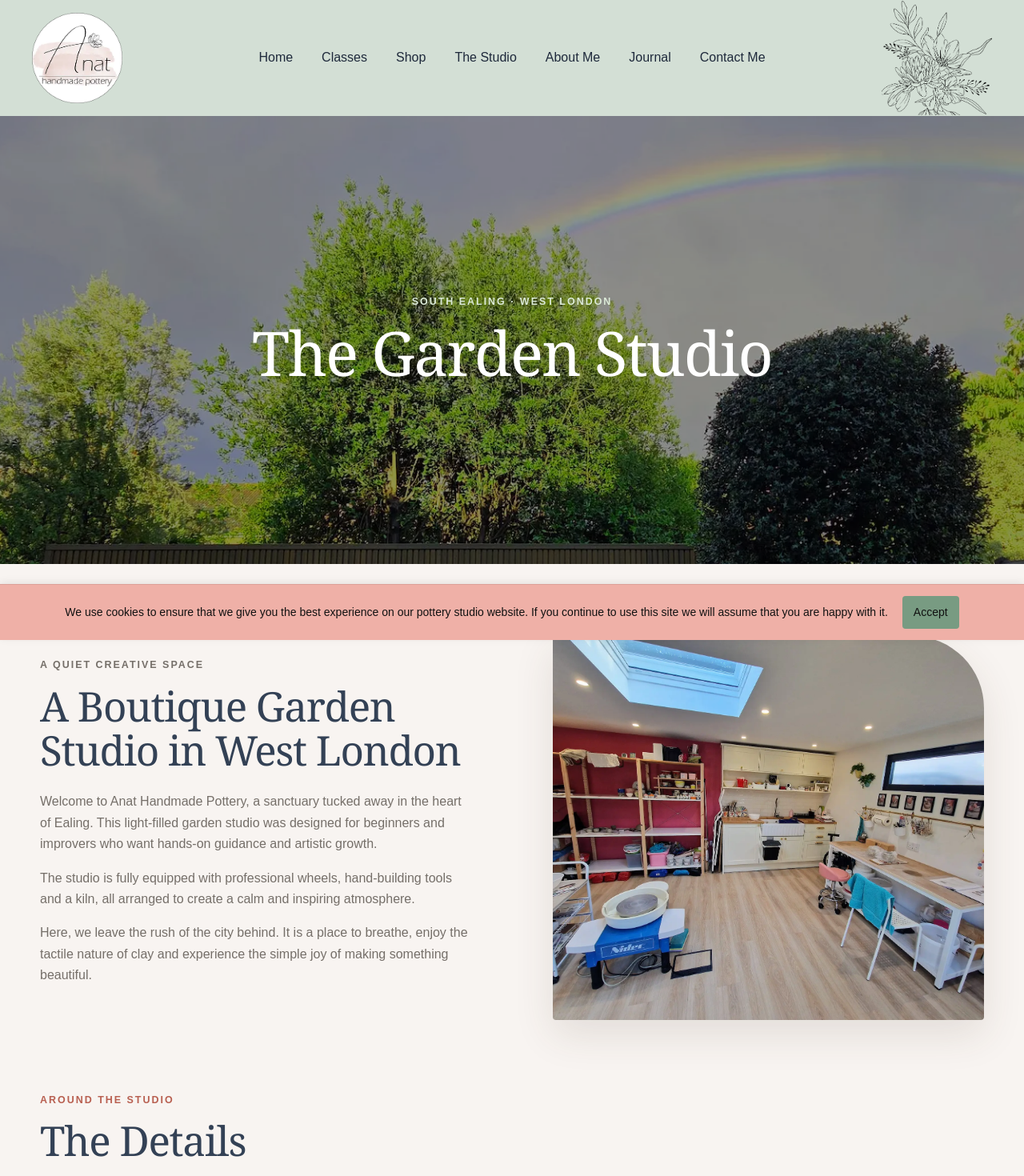
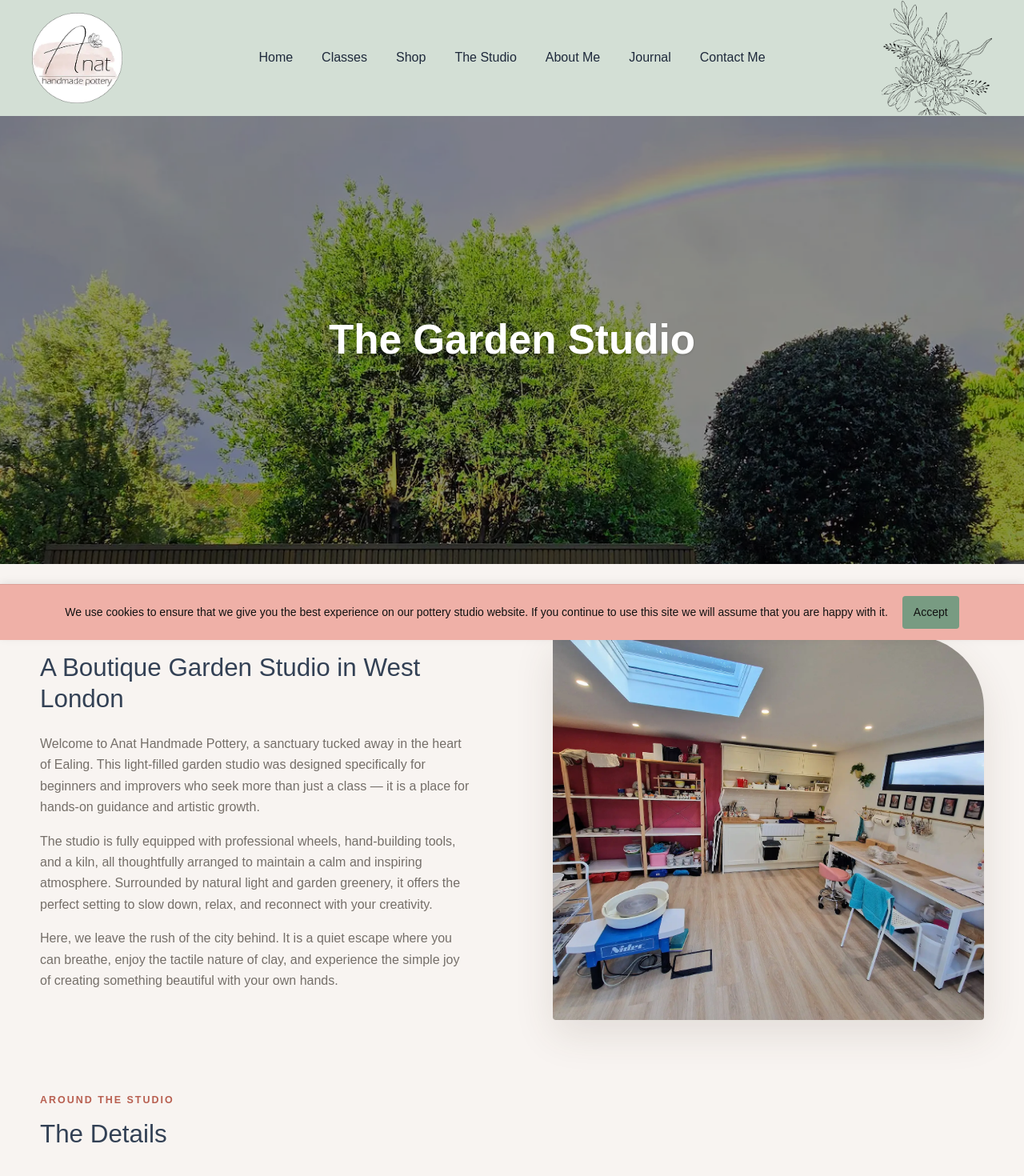
Before and after one commit to varonrot/anat-handmade-pottery, a Next.js app: page /the-studio in a window 1280 px wide. Shown: the top 1470 px of the page at 80% size. Built offline with nearby package versions, Linux system fonts and the light colour scheme; a web font is replaced by a local one.

Commit message:
Restore original studio headings and copy

```diff
--- a/app/the-studio/page.tsx
+++ b/app/the-studio/page.tsx
@@ -1,5 +1,6 @@
 import type { Metadata } from "next";
 import Link from "next/link";
+import styles from "./studio-original.module.css";
 
 export const metadata: Metadata = { title: "The Garden Pottery Studio in Ealing", description: "Discover Anat Handmade Pottery's light-filled boutique garden studio in South Ealing, West London." };
 
@@ -15,8 +16,8 @@ const gallery = [
 
 export default function StudioPage() {
   return <main id="main">
-    <section className="studio-hero"><img src="/media/2026/01/my-studio-hero.webp" alt="The garden outside Anat's pottery studio" /><div><p className="eyebrow">South Ealing · West London</p><h1>The Garden Studio</h1></div></section>
-    <section className="studio-intro section-shell"><div><p className="eyebrow">A quiet creative space</p><h2>A Boutique Garden Studio in West London</h2><p>Welcome to Anat Handmade Pottery, a sanctuary tucked away in the heart of Ealing. This light-filled garden studio was designed for beginners and improvers who want hands-on guidance and artistic growth.</p><p>The studio is fully equipped with professional wheels, hand-building tools and a kiln, all arranged to create a calm and inspiring atmosphere.</p><p>Here, we leave the rush of the city behind. It is a place to breathe, enjoy the tactile nature of clay and experience the simple joy of making something beautiful.</p></div><img src="/media/2026/01/studio_image_main.webp" alt="Inside Anat Handmade Pottery's garden studio" /></section>
-    <section className="section-shell gallery-section"><div className="section-heading"><p className="eyebrow">Around the studio</p><h2>The Details</h2></div><div className="studio-gallery">{gallery.map(([src, alt]) => <img key={src} src={src} alt={alt} loading="lazy" />)}</div><p className="location-note">A short walk from South Ealing Station and easy to reach on the 65, E2 and E3 buses. Full directions are provided when your booking is confirmed.</p><div className="center-actions"><Link className="button primary" href="/classes/">Explore Classes</Link><Link className="text-link" href="/contact-me/">Have a question? Get in touch</Link></div></section>
+    <section className="studio-hero"><img src="/media/2026/01/my-studio-hero.webp" alt="The garden outside Anat's pottery studio" /><div><h1 className={styles.heroTitle}>The Garden Studio</h1></div></section>
+    <section className="studio-intro section-shell"><div><h2 className={styles.introTitle}>A Boutique Garden Studio in West London</h2><p>Welcome to Anat Handmade Pottery, a sanctuary tucked away in the heart of Ealing. This light-filled garden studio was designed specifically for beginners and improvers who seek more than just a class — it is a place for hands-on guidance and artistic growth.</p><p>The studio is fully equipped with professional wheels, hand-building tools, and a kiln, all thoughtfully arranged to maintain a calm and inspiring atmosphere. Surrounded by natural light and garden greenery, it offers the perfect setting to slow down, relax, and reconnect with your creativity.</p><p>Here, we leave the rush of the city behind. It is a quiet escape where you can breathe, enjoy the tactile nature of clay, and experience the simple joy of creating something beautiful with your own hands.</p></div><img src="/media/2026/01/studio_image_main.webp" alt="Inside Anat Handmade Pottery's garden studio" /></section>
+    <section className="section-shell gallery-section"><div className="section-heading"><p className="eyebrow">Around the studio</p><h2 className={styles.detailsTitle}>The Details</h2></div><div className="studio-gallery">{gallery.map(([src, alt]) => <img key={src} src={src} alt={alt} loading="lazy" />)}</div><p className="location-note">A short walk from South Ealing Station and easy to reach on the 65, E2 and E3 buses. Full directions are provided when your booking is confirmed.</p><div className="center-actions"><Link className="button primary" href="/classes/">Explore Classes</Link><Link className="text-link" href="/contact-me/">Have a question? Get in touch</Link></div></section>
   </main>;
 }
```
